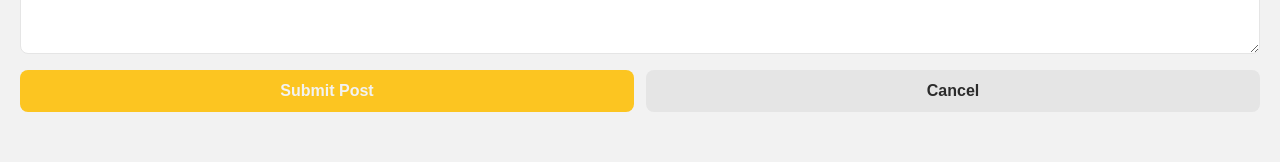
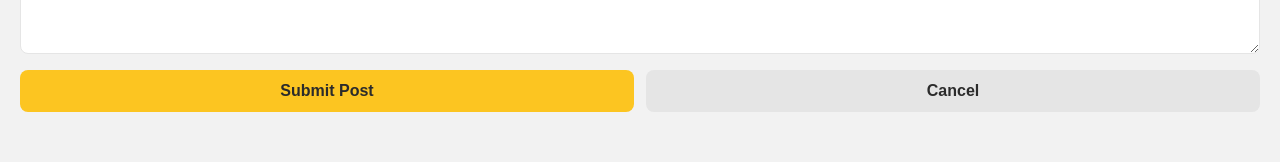
Before and after one commit to Ryu-Jemu/navi-app, a React (Create React App) app: page /addpost in a window 1280 px wide. Shown: the part 311-473 px from the top of the page. Built offline with nearby package versions, Linux system fonts and the light colour scheme.

Commit message:
"Change color: White to Black"

```diff
--- a/src/pages/AddPostPage.css
+++ b/src/pages/AddPostPage.css
@@ -53,7 +53,7 @@
 
   .submit-button {
     background-color: var(--main-yellow);
-    color: var(--white);
+    color: var(--black);
     font-weight: bold;
     padding: 12px;
     border: none;
```
